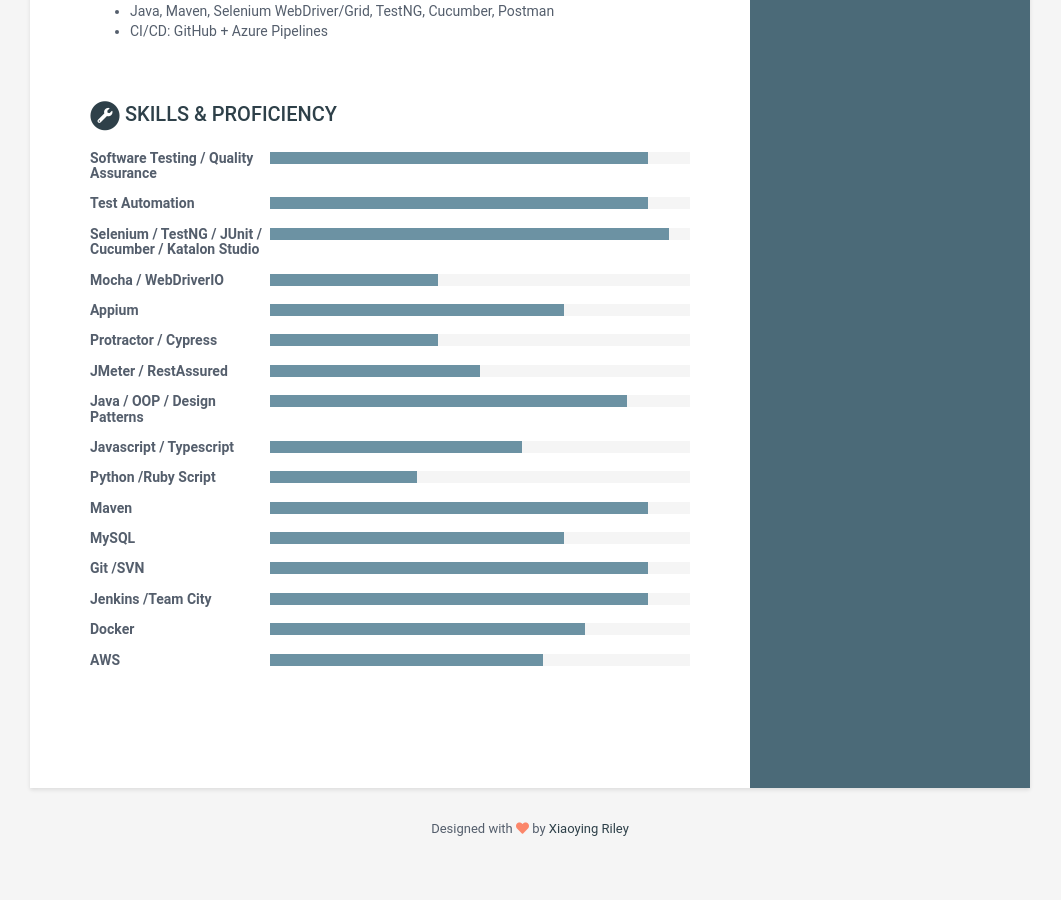
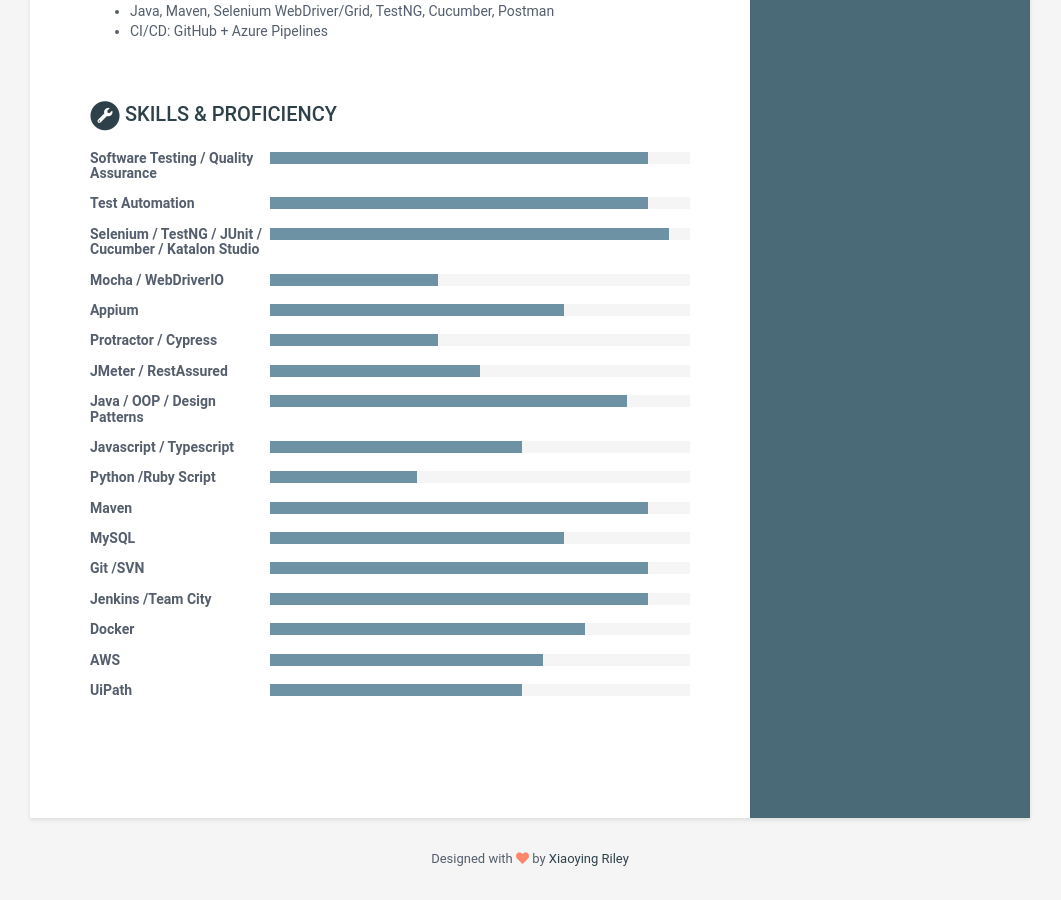
Before and after one commit to RameshBabuPrudhvi/rameshbabuprudhvi.github.io, a Jekyll site: the page built from index.html, in a window 1280 px wide and 900 px high, scrolled down 1173 px. Shown: the whole window, without its empty margins (110-1171 px from the left). Built offline with Jekyll 4.4.1, drawn with Linux system fonts in a browser that asks for light colours; before the commit the page ends 2043 px from its top, so only the background shows below that.

Commit message:
Update data.yml

```diff
--- a/_data/data.yml
+++ b/_data/data.yml
@@ -143,6 +143,8 @@
     - name: AWS
       level: 65%
 
+    - name: UiPath
+      level: 60%
 
 footer: >
   Designed with <i class="fas fa-heart"></i> by <a href="http://themes.3rdwavemedia.com" target="_blank" rel="nofollow">Xiaoying Riley</a>
```
